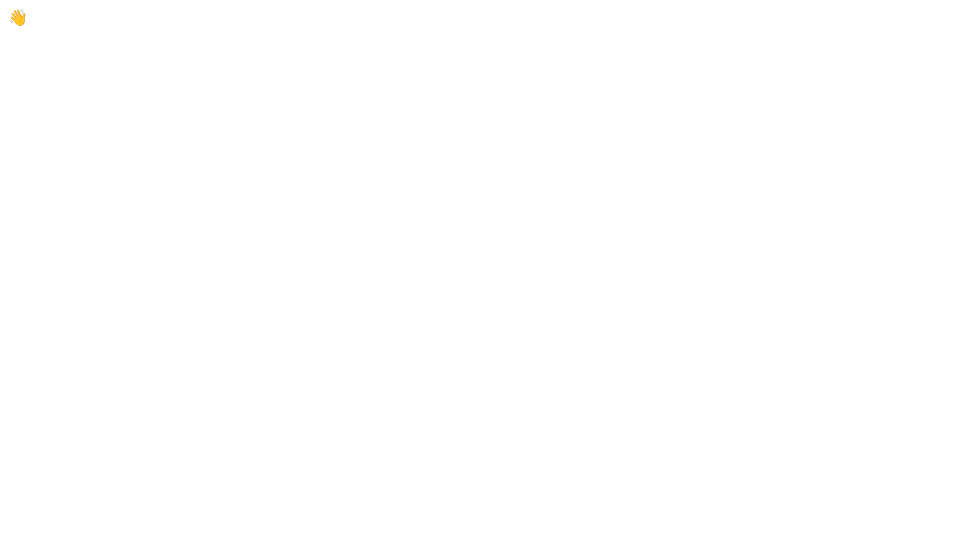
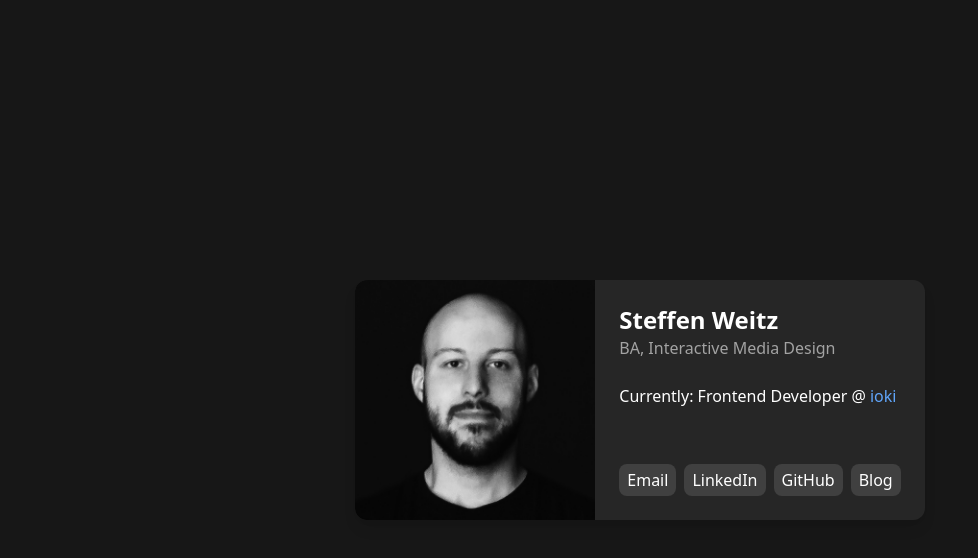
Before and after one commit to stffffn/stffffn.github.io, a plain HTML site: page index.html in a window 1280 px wide. Shown: the whole page, without its empty margins (0-978 px from the left). Drawn offline with Linux system fonts and the light colour scheme.

Commit message:
Add card with styling

```diff
--- /dev/null
+++ b/assets/styles.css
@@ -0,0 +1,127 @@
+:root {
+  --pageBgColor: #171717;
+  --cardBgColor: #262626;
+  --linkBgColor: #404040;
+  --linkBgHoverColor: #525252;
+  --textColor: white;
+  --accentTextColor: #a3a3a3;
+  --textLinkColor: #60a5fa;
+}
+
+body,
+h1,
+h2,
+p {
+  margin: 0;
+}
+
+body {
+  height: 100%;
+  padding: 2.5rem;
+  display: flex;
+  justify-content: center;
+  align-items: center;
+  box-sizing: border-box;
+  font-family: ui-sans-serif, system-ui, -apple-system, BlinkMacSystemFont,
+    Segoe UI, Roboto, Helvetica Neue, Arial, Noto Sans, sans-serif,
+    Apple Color Emoji, Segoe UI Emoji, Segoe UI Symbol, Noto Color Emoji;
+  line-height: 1.5rem;
+  color: var(--textColor);
+  background-color: var(--pageBgColor);
+}
+
+.card {
+  display: flex;
+  overflow: hidden;
+  border-radius: 0.75rem;
+  background-color: var(--cardBgColor);
+  box-shadow: 0 10px 15px -3px rgb(0 0 0 / 0.1), 0 4px 6px -4px rgb(0 0 0 / 0.1);
+}
+
+.content {
+  width: 100%;
+  padding: 1.5rem;
+  display: flex;
+  flex-direction: column;
+  justify-content: space-between;
+}
+
+img {
+  max-height: 15rem;
+  width: auto;
+}
+
+h1 {
+  font-size: 1.5rem;
+  line-height: 2rem;
+}
+
+h2 {
+  margin-bottom: 1.5rem;
+  font-size: 1rem;
+  font-weight: normal;
+  color: var(--accentTextColor);
+}
+
+a {
+  text-decoration: none;
+}
+
+.company-link {
+  color: var(--textLinkColor);
+}
+
+.company-link:hover {
+  text-decoration: underline;
+}
+
+.footer {
+  display: flex;
+  flex-wrap: wrap;
+  flex-direction: row;
+  justify-content: flex-start;
+  gap: 0.5rem;
+}
+
+.company {
+  display: inline-block;
+}
+
+.contact-link {
+  padding: 0.25rem 0.5rem;
+  border-radius: 0.5rem;
+  color: var(--textColor);
+  background-color: var(--linkBgColor);
+}
+
+.contact-link:hover {
+  background-color: var(--linkBgHoverColor);
+}
+
+@media only screen and (max-width: 640px) {
+  .card {
+    width: 22.5rem;
+    padding: 1.5rem;
+    box-sizing: border-box;
+    flex-direction: column;
+    gap: 1.5rem;
+  }
+
+  img {
+    max-width: 100%;
+    height: auto;
+    margin: 0 auto;
+    border-radius: 100%;
+  }
+
+  .content {
+    padding: 0;
+    gap: 2.5rem;
+    align-items: center;
+    text-align: center;
+  }
+
+  .footer {
+    justify-content: center;
+  }
+}
--- a/index.html
+++ b/index.html
@@ -1 +1,70 @@
-👋
+<html>
+  <head>
+    <title>Steffen Weitz</title>
+    <link rel="stylesheet" href="./assets/styles.css" />
+  </head>
+  <body>
+    <div class="card">
+      <img
+        src="./assets/images/me.png"
+        alt="Black and white portrait of Steffen Weitz"
+        width="500"
+        height="500"
+      />
+      <div class="content">
+        <div>
+          <h1>Steffen Weitz</h1>
+          <h2>BA, Interactive Media Design</h2>
+          <p>
+            Currently: Frontend Developer
+            <span class="company"
+              >@
+              <a
+                class="company-link"
+                href="https://ioki.com/"
+                aria-label="ioki"
+                target="_blank"
+                rel="noopener noreferrer"
+                >ioki</a
+              ></span
+            >
+          </p>
+        </div>
+        <div class="footer">
+          <a
+            class="contact-link"
+            href="mailto:steffen@weitz.contact"
+            aria-label="Email"
+            target="_blank"
+            rel="noopener noreferrer"
+            >Email</a
+          >
+          <a
+            class="contact-link"
+            href="https://www.linkedin.com/in/steffenweitz/"
+            aria-label="LinkedIn"
+            target="_blank"
+            rel="noopener noreferrer"
+            >LinkedIn</a
+          >
+          <a
+            class="contact-link"
+            href="https://www.github.com/stffffn"
+            aria-label="GitHub"
+            target="_blank"
+            rel="noopener noreferrer"
+            >GitHub</a
+          >
+          <a
+            class="contact-link"
+            href="https://blabli.blog/"
+            aria-label="Blog"
+            target="_blank"
+            rel="noopener noreferrer"
+            >Blog</a
+          >
+        </div>
+      </div>
+    </div>
+  </body>
+</html>
```
